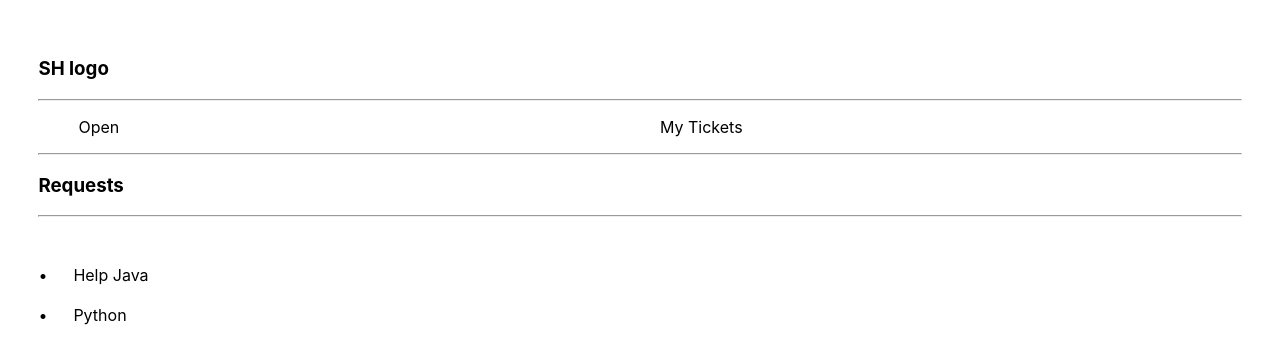
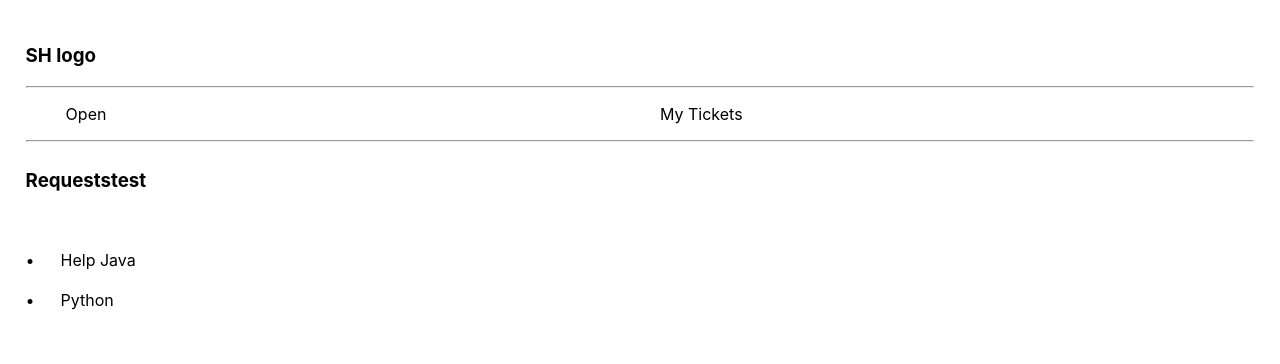
Before and after one commit to ELozhkin/MentorApp, a React (Create React App) app: page /openRequests in a window 1280 px wide. Shown: the top 364 px of the page. Built offline with nearby package versions, Linux system fonts and the light colour scheme.

Commit message:
Configuring request dashboard

```diff
--- a/package.json
+++ b/package.json
@@ -6,6 +6,8 @@
     "react": "^16.6.3",
     "react-bootstrap-table-next": "^1.4.2",
     "react-dom": "^16.6.3",
+    "react-native": "^0.57.8",
+    "react-native-elements": "^1.0.0-beta7",
     "react-router-dom": "^4.3.1",
     "react-scripts": "2.1.1",
     "react-table": "^6.8.6"
--- a/src/App.css
+++ b/src/App.css
@@ -1,5 +1,6 @@
 .App {
-    padding:3%;
+    padding:2%;
+
 
 }
 .test {
@@ -47,10 +48,15 @@
     height:50px;
     display:inline-block;
 }
-
+.RequestTitle h3 {
+    display: inline-block;
+    justify-content:space-around;
+}
 /*------------ Table --------------*/
 .ExpandRow {
-    background-color:red;
+    background-color: lightgray;
+    border-radius:5%;
+    padding:2%;
 }
 
 
--- a/src/App.js
+++ b/src/App.js
@@ -1,5 +1,6 @@
 import React, { Component } from 'react';
 import 'react-bootstrap-table-next/dist/react-bootstrap-table2.min.css';
+//import { View, List, FlatList } from 'react-native';
 
 import './App.css';
 import Hello from './client/components/hello';
--- a/src/client/components/RequestDashboard.js
+++ b/src/client/components/RequestDashboard.js
@@ -5,16 +5,7 @@ import BootstrapTable from 'react-bootstrap-table-next';
 
 
 class RequestDashboard extends Component {
-    //constructor(props) {
-    //    super(props);
-    //    this.state = {
-    //        data: getData()
-    //    };
-    //}
 
-    //getData() {
-    //    this.state.testObj = fetch('');
-    //};
     render() {
         const data = [{
             issue: 'Help Java',
@@ -51,9 +42,14 @@ class RequestDashboard extends Component {
         ]
         const sub_columns = [
             {
-                Header: "Description",
+                Header: "",
                 id: "description",
-                accessor: d => d.description
+                accessor: d => d.description,
+                Cell: ({ value }) => (
+                    <a onClick={console.log('clicked value')}>Help</a>,
+                    <p>test</p>,
+                    <p>test2</p>
+                )
             },
         ]
         //const sub_columns = [
@@ -71,14 +67,14 @@ class RequestDashboard extends Component {
         return (
             <div className="RequestDashboard">
 
-                {/*<div className="DashboardIcons">
-                    <div className="icon1"></div>
-                    <div className="icon2"></div>
 
-                </div>*/}
                 <hr />
-                <h3>Requests</h3>
-                <hr />
+                <div class="RequestTitle">
+                    <h3>Requests</h3>
+                    <h3>test</h3>
+
+                </div>
+
                 <ReactTable
                     data={data}
                     resolveData={data => data.map(row => row)}
@@ -94,7 +90,9 @@ class RequestDashboard extends Component {
                                     columns={sub_columns}
                                     showPagination={false}
                                     pageSize={3}
-                                    className = "ExpandRow"
+                                    className="ExpandRow"
+                                    loadingText={" "}
+
                                 />
                             </div>)
                     }}
```
Also changed, not shown: 1 other file (tests, documents, lock files or other folders).
